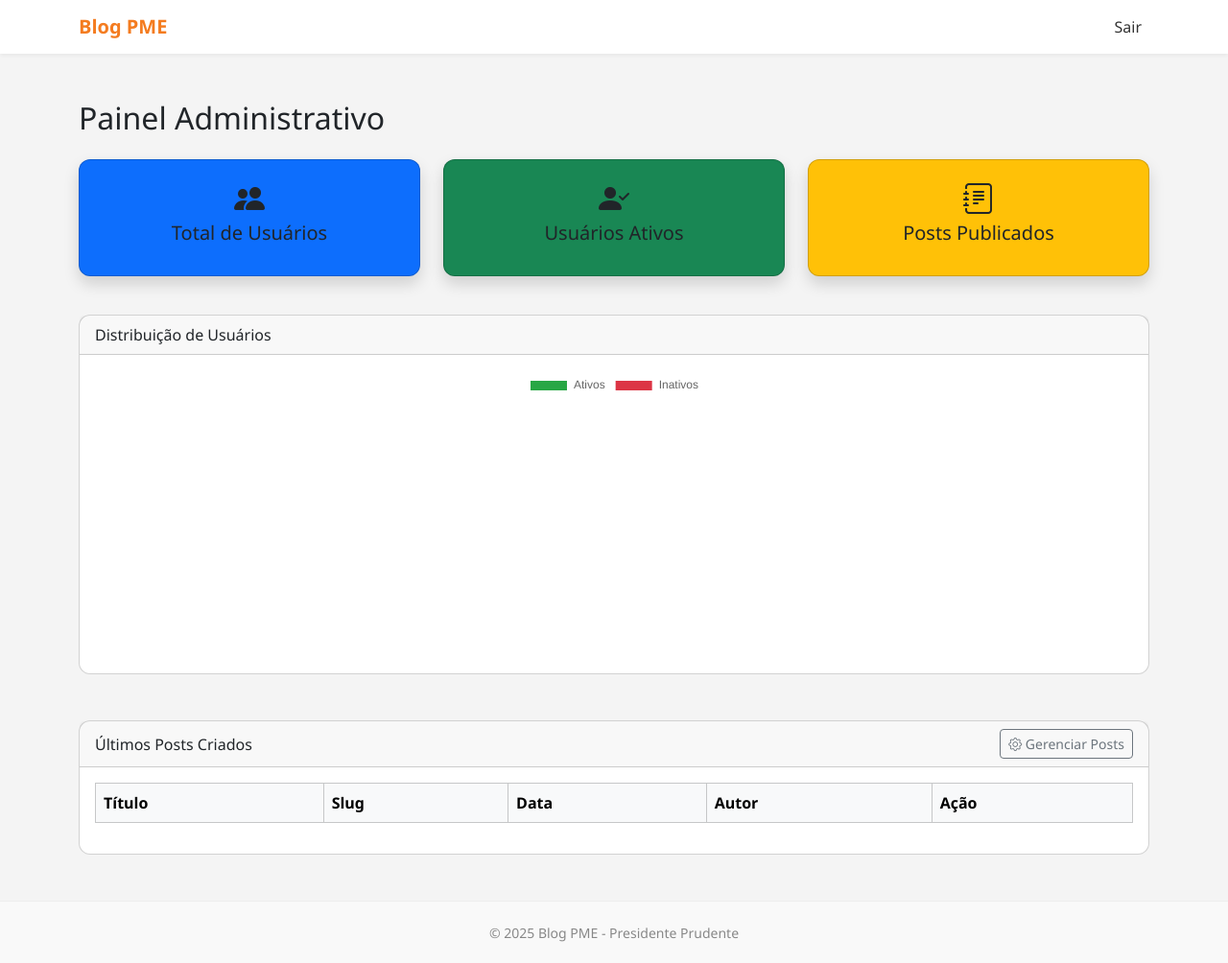
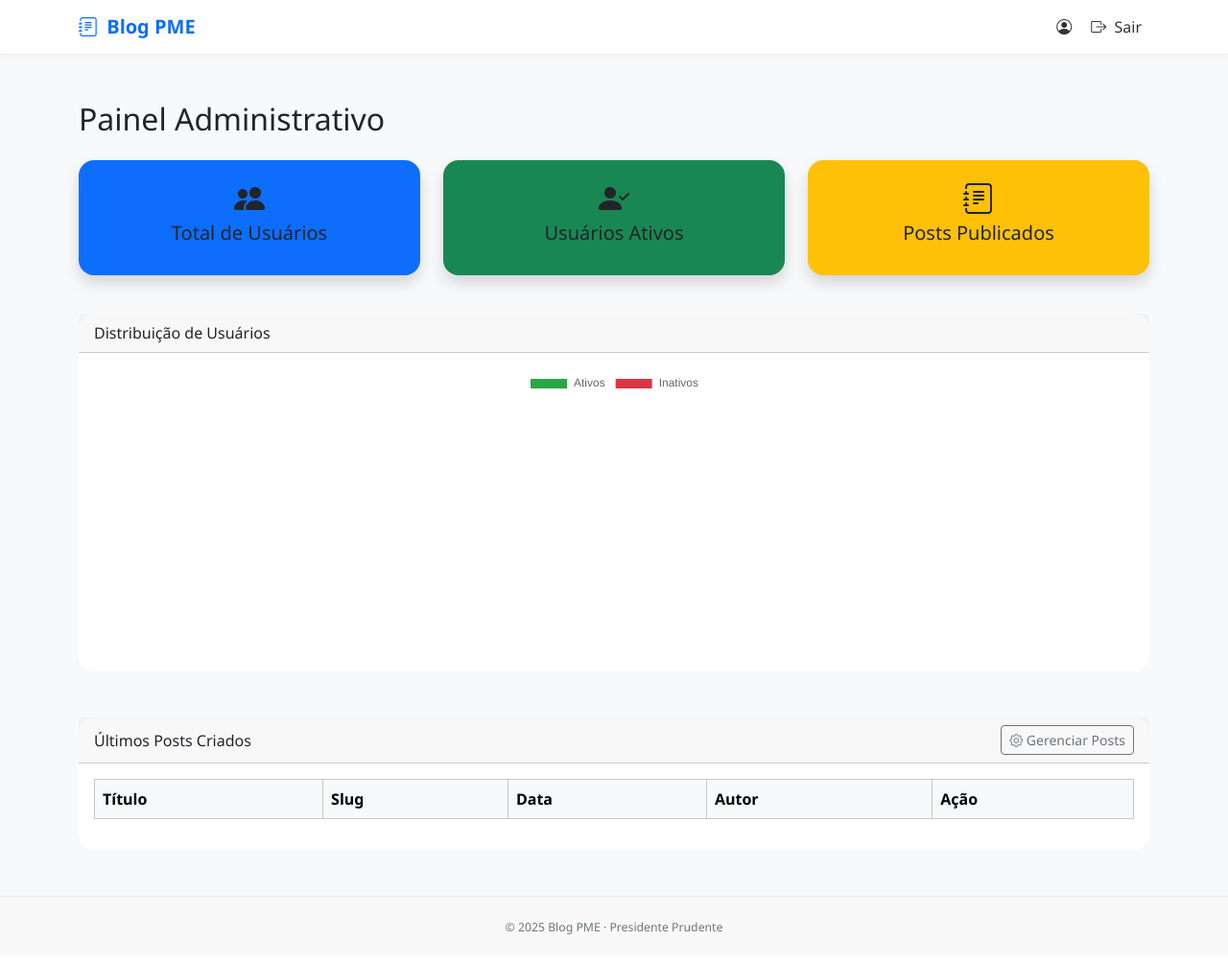
Before and after one commit to weslleyceresa/web-developer-junior, a CodeIgniter 4 app: the page made by app/Views/admin/dashboard.php in a window 1280 px wide. Shown: the whole page at 96% size. After the commit the page ends 974 px from the top, so only its background shows below. Run offline with PHP 8.4 and a stand-in for CodeIgniter, Linux system fonts and the light colour scheme; the template is opened without the code that fills it, so the values that code supplies are empty; some libraries are stand-ins or nearby versions.

Commit message:
style: part 2

```diff
--- a/app/Views/partials/layout_private.php
+++ b/app/Views/partials/layout_private.php
@@ -5,93 +5,133 @@
   <meta charset="UTF-8">
   <title><?= esc($title ?? 'Blog PME') ?></title>
   <meta name="viewport" content="width=device-width, initial-scale=1">
+
+  <!-- Estilos -->
+  <link href="https://cdn.jsdelivr.net/npm/bootstrap@5.3.3/dist/css/bootstrap.min.css" rel="stylesheet">
   <link rel="stylesheet" href="https://cdn.jsdelivr.net/npm/bootstrap-icons@1.10.5/font/bootstrap-icons.css">
-  <link href="https://cdn.jsdelivr.net/npm/bootstrap@5.3.3/dist/css/bootstrap.min.css" rel="stylesheet">
   <link rel="stylesheet" href="/assets/css/style.css">
+
+  <!-- Estilo embutido -->
   <style>
-    html,
-    body {
+    html, body {
       height: 100%;
       margin: 0;
+      background-color: #f8f9fa;
+      font-family: 'Segoe UI', sans-serif;
     }
 
     body {
       display: flex;
       flex-direction: column;
-      background-color: #f4f4f4;
-      font-family: 'Segoe UI', sans-serif;
     }
 
     main {
       flex: 1;
     }
 
-    .modal-backdrop {
-      opacity: 0.7 !important;
-    }
-
     .navbar {
-      background-color: #fff;
-      box-shadow: 0 2px 4px rgba(0, 0, 0, 0.05);
+      background-color: #ffffff;
+      border-bottom: 1px solid #eee;
+      box-shadow: 0 1px 4px rgba(0, 0, 0, 0.03);
     }
 
     .navbar-brand {
-      font-weight: bold;
-      color: #f47c20 !important;
+      font-weight: 600;
+      font-size: 1.25rem;
+      color: #0d6efd !important; /* azul Bootstrap */
     }
 
     .nav-link {
       color: #333 !important;
+      font-weight: 500;
     }
 
     .nav-link:hover {
-      color: #f47c20 !important;
+      color: #0d6efd !important;
     }
 
     .card {
-      border-radius: 12px;
+      border-radius: 1rem;
+      border: none;
+    }
+
+    .btn-primary {
+      background-color: #0d6efd;
+      border-color: #0d6efd;
+    }
+
+    .btn-primary:hover {
+      background-color: #0b5ed7;
+      border-color: #0a58ca;
+    }
+
+    .modal-backdrop {
+      opacity: 0.6 !important;
     }
 
     footer {
+      background-color: #f9f9f9;
+      border-top: 1px solid #eaeaea;
       padding: 20px 0;
-      background-color: #f9f9f9;
-      border-top: 1px solid #eee;
       text-align: center;
-      color: #888;
+      font-size: 0.875rem;
+      color: #6c757d;
+    }
+
+    @media (max-width: 576px) {
+      .navbar-brand {
+        font-size: 1rem;
+      }
+
+      .nav-link {
+        font-size: 0.95rem;
+      }
     }
   </style>
 </head>
 
 <body>
 
+  <!-- Navbar -->
   <nav class="navbar navbar-expand-lg mb-4">
     <div class="container">
-      <a class="navbar-brand" href="/blog">Blog PME</a>
-      <div class="collapse navbar-collapse justify-content-end">
-        <ul class="navbar-nav">
+      <a class="navbar-brand" href="/blog">
+        <i class="bi bi-journal-text me-1"></i> Blog PME
+      </a>
+      <button class="navbar-toggler" type="button" data-bs-toggle="collapse" data-bs-target="#navbarNav">
+        <span class="navbar-toggler-icon"></span>
+      </button>
+
+      <div class="collapse navbar-collapse justify-content-end" id="navbarNav">
+        <ul class="navbar-nav align-items-center">
           <li class="nav-item">
             <a href="/user/profile" class="nav-link">
-              <?= esc(session()->get('user_name')) ?>
+              <i class="bi bi-person-circle me-1"></i> <?= esc(session()->get('user_name')) ?>
             </a>
           </li>
           <li class="nav-item">
-            <a href="/logout" class="nav-link">Sair</a>
+            <a href="/logout" class="nav-link">
+              <i class="bi bi-box-arrow-right me-1"></i> Sair
+            </a>
           </li>
         </ul>
       </div>
     </div>
   </nav>
 
+  <!-- Conteúdo principal -->
   <main>
     <?= $this->renderSection('content') ?>
   </main>
 
+  <!-- Rodapé -->
   <footer>
     <div class="container">
-      <small>&copy; <?= date('Y') ?> Blog PME - Presidente Prudente</small>
+      <small>&copy; <?= date('Y') ?> Blog PME · Presidente Prudente</small>
     </div>
   </footer>
 
+  <!-- Scripts -->
   <script src="https://code.jquery.com/jquery-3.7.1.min.js"></script>
   <script src="https://cdn.jsdelivr.net/npm/bootstrap@5.3.3/dist/js/bootstrap.bundle.min.js"></script>
 </body>
```
Also changed, not shown: app/Views/user/profile.php (+54 -12 lines).
